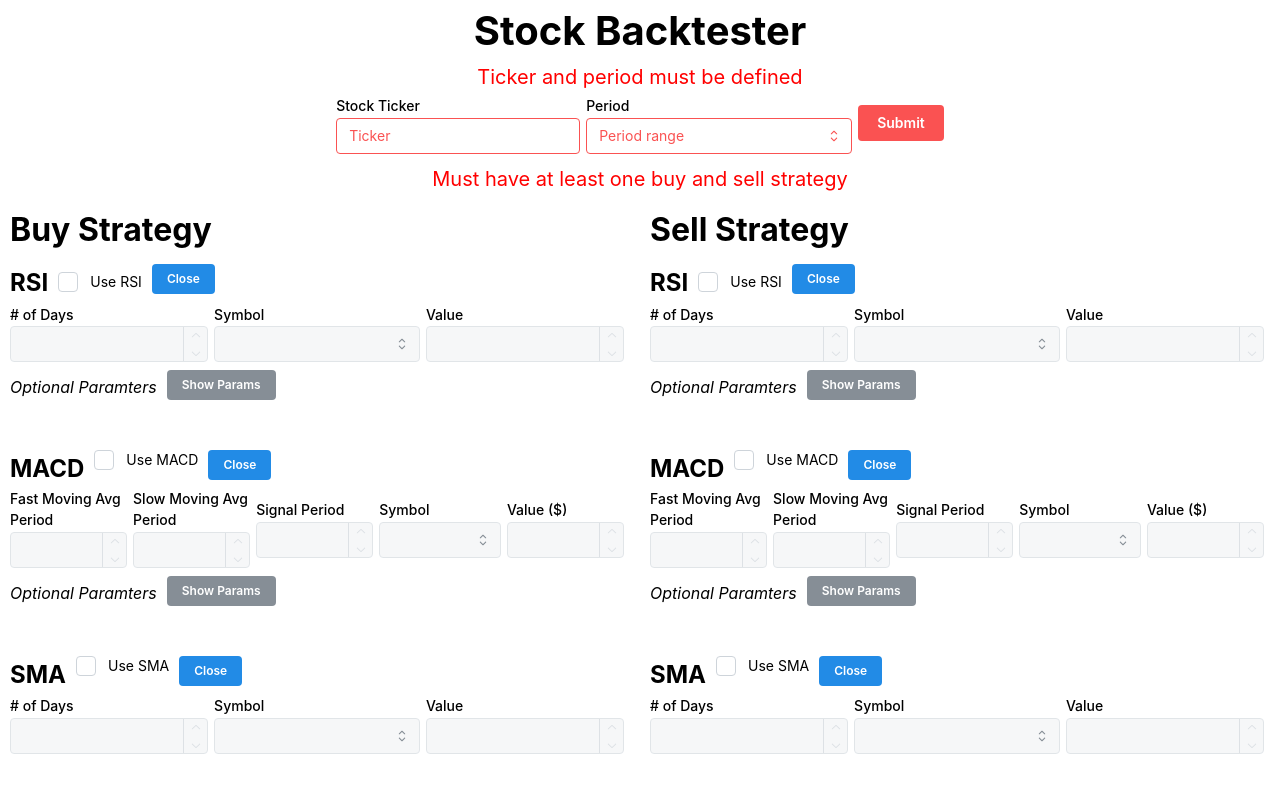
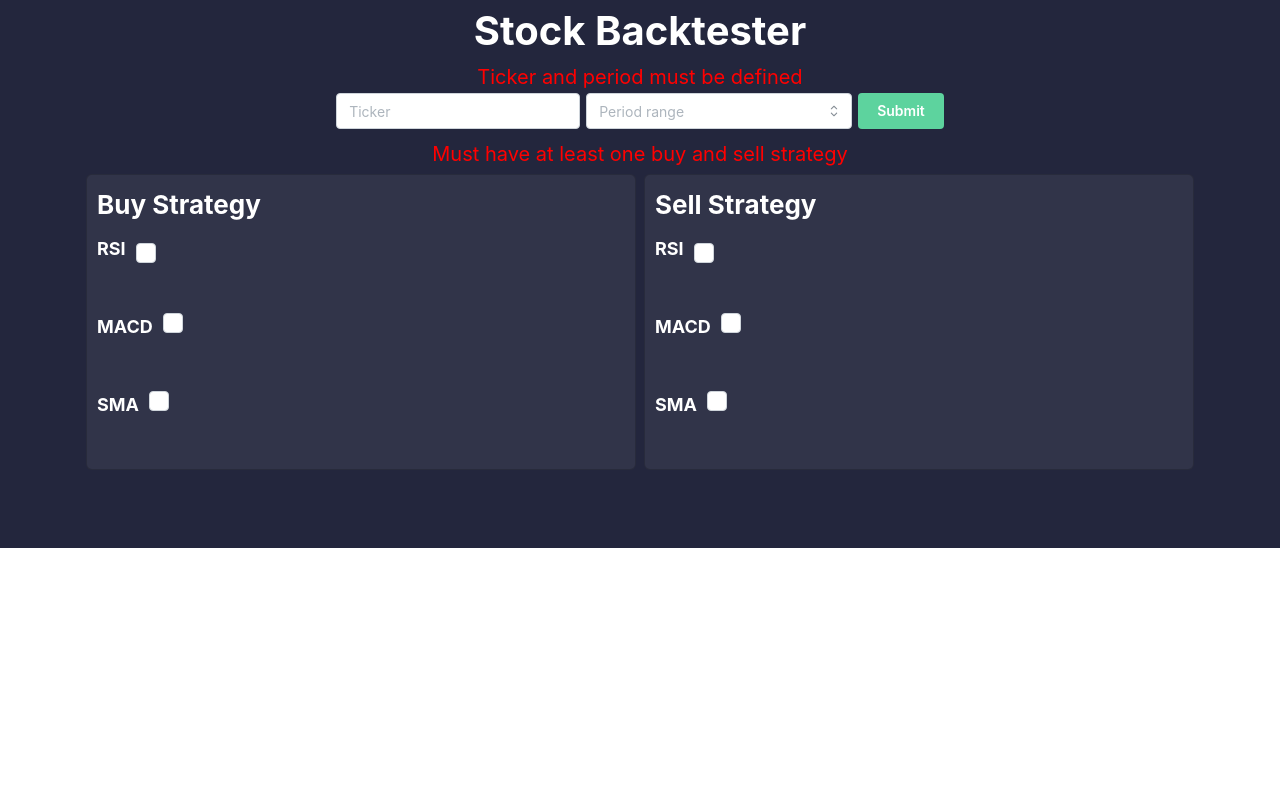
Before and after one commit to benmagevney/Backtester, a React (Create React App) app: page / in a window 1280 px wide. Shown: the top 792 px of the page. Built offline with nearby package versions, Linux system fonts and the light colour scheme.

Commit message:
Updated Styling

```diff
--- a/package.json
+++ b/package.json
@@ -17,6 +17,8 @@
     "@types/react": "^18.0.0",
     "@types/react-dom": "^18.0.0",
     "axios": "^1.6.2",
+    "bootstrap": "^5.3.2",
+    "bootstrap-icons": "^1.11.2",
     "chart.js": "^4.4.1",
     "react": "^18.2.0",
     "react-chartjs-2": "^5.2.0",
--- a/src/App.tsx
+++ b/src/App.tsx
@@ -1,5 +1,6 @@
 import { useState } from 'react';
-
+import 'bootstrap/dist/css/bootstrap.min.css';
+import 'bootstrap-icons/font/bootstrap-icons.css';
 
 import './App.css';
 import { DataType } from './utils/App.type';
@@ -17,19 +18,26 @@ function App() {
 
   console.log(backtesterData);
   return (
+    <div style={{background:'rgba(35,38,61,255)'}}>
         <MantineProvider>
-      <div style={{ fontSize: "40px", textAlign: "center", fontWeight: "bold" }}>Stock Backtester</div>
+        <div className = "container">
+          <div style={{ fontSize: "40px", color: "white", textAlign: "center", fontWeight: "bold" }}>Stock Backtester</div>
           <InputSelector setBacktesterData={setBacktesterData} setIsLoading={setIsLoading} />
           {isLoading ?
             <div style={{ display: "flex", justifyContent: "center", paddingTop: "30px" }}>
               <Loader size={60} />
             </div> : null}
+          </div>
+        </MantineProvider>
     {backtesterData ?
         <div className="chartContainer">
           <LineChart data={backtesterData} />
           <BuySellChart data={backtesterData} />
         </div> : null}
-    </MantineProvider>
+    <br/>
+    <br/>
+    <br/>
+    </div>
   );
 }
 
--- a/src/components/InputSelector.css
+++ b/src/components/InputSelector.css
@@ -4,6 +4,7 @@
     align-content: center;
     /* justify-content: center; */
     align-items: center;
+    color: white;
 }
 
 .selectItem {
@@ -18,7 +19,6 @@
     flex: 1;
     flex-direction: column;
     align-content: center;
-    justify-content: center;
     padding: 10px;
 }
 
@@ -27,15 +27,17 @@
 }
 
 .title {
-    font-size: 32px;
+    font-size: 26px;
     font-weight: bold;
     margin-right: 10px;
+    color: white;
 }
 
 .statTitle {
-    font-size: 24px;
+    font-size: 18px;
     font-weight: bold;
     margin-right: 10px;
+    color: white;
 }
 
 .statHeading {
@@ -60,7 +62,7 @@
     /* flex-direction: column; */
     align-content: center;
     justify-content: center;
-    align-items: center;
+    align-items: stretch;
     /* padding: 10px; */
     padding-bottom: 10px;
 }
--- a/src/components/InputSelector.tsx
+++ b/src/components/InputSelector.tsx
@@ -222,10 +222,10 @@ export function InputSelector({ setBacktesterData, setIsLoading }: SelectorProps
             {invalidPost ? <div className="error">Invalid post input. Fix errors and submit again.</div> : null}
             {invalidTickerPeriod ? <div className="error">Ticker and period must be defined</div> : null}
             <div className='topGroup'>
-                <TextInput className="selectItem" label="Stock Ticker" placeholder={"Ticker"} value={ticker === null ? undefined : ticker}
+                <TextInput className="selectItem" placeholder={"Ticker"} value={ticker === null ? undefined : ticker}
                     onChange={(event) => setTicker(event.currentTarget.value)}
-                    error={ticker === null} />
-                <Select className="selectItem" label="Period" placeholder="Period range"
+                />
+                <Select className="selectItem" placeholder="Period range"
                     data={[
                         { value: '1y', label: '1 Year' },
                         { value: '2y', label: '2 Years' },
@@ -235,18 +235,18 @@ export function InputSelector({ setBacktesterData, setIsLoading }: SelectorProps
                         { value: 'max', label: 'Max' },
                     ]}
                     onChange={(value) => setPeriod(value)}
-                    error={period == undefined} />
-                <Button variant="filled" onClick={handleSubmit} color="red">Submit</Button>
+                    error={period === undefined} />
+                <Button variant="filled" onClick={handleSubmit} color="rgba(93,211,158,255)" >Submit</Button>
             </div>
             {invalidStrategy ? <div className="error">Must have at least one buy and sell strategy</div> : null}
             <div className="strategies">
-                <div className="strategyColumn">
+                <div className="strategyColumn card m-1" style = {{background:'rgba(56,59,79,0.7)'}}>
                     <div className="title">Buy Strategy</div>
                     <RSISelector useRSI={useBuyRSI} setRSI={setUseBuyRSI} RSIDays={buyRSIDays} setRSIDays={setBuyRSIDays} RSISymbol={buyRSISymbol} setRSISymbol={setBuyRSISymbol} RSIValue={buyRSIValue} setRSIValue={setBuyRSIValue} RSISlope={buyRSISlope} setRSISlope={setBuyRSISlope} />
                     <MACDSelector useMACD={useBuyMACD} setMACD={setUseBuyMACD} MACDFast={buyMACDFast} setMACDFast={setBuyMACDFast} MACDSlow={buyMACDSlow} setMACDSlow={setBuyMACDSlow} MACDSignal={buyMACDSignal} setMACDSignal={setBuyMACDSignal} MACDSymbol={buyMACDSymbol} setMACDSymbol={setBuyMACDSymbol} MACDValue={buyMACDValue} setMACDValue={setBuyMACDValue} MACDSlope={buyMACDSlope} setMACDSlope={setBuyMACDSlope} MACDSignalOptional={buyMACDSignalOptional} setMACDSignalOptional={setBuyMACDSignalOptional} MACDSignalSlope={buyMACDSignalSlope} setMACDSignalSlope={setBuyMACDSignalSlope} MACDSignalDiff={buyMACDSignalDiff} setMACDSignalDiff={setBuyMACDSignalDiff} />
                     <SMASelector useSMA={useBuySMA} setSMA={setUseBuySMA} SMADays={buySMADays} setSMADays={setBuySMADays} SMASymbol={buySMASymbol} setSMASymbol={setBuySMASymbol} SMAValue={buySMAValue} setSMAValue={setBuySMAValue} />
                 </div>
-                <div className="strategyColumn">
+                <div className="strategyColumn card m-1" style = {{background:'rgba(56,59,79,0.7)'}}>
                     <div className="title">Sell Strategy</div>
                     <RSISelector useRSI={useSellRSI} setRSI={setUseSellRSI} RSIDays={sellRSIDays} setRSIDays={setSellRSIDays} RSISymbol={sellRSISymbol} setRSISymbol={setSellRSISymbol} RSIValue={sellRSIValue} setRSIValue={setSellRSIValue} RSISlope={sellRSISlope} setRSISlope={setSellRSISlope} />
                     <MACDSelector useMACD={useSellMACD} setMACD={setUseSellMACD} MACDFast={sellMACDFast} setMACDFast={setSellMACDFast} MACDSlow={sellMACDSlow} setMACDSlow={setSellMACDSlow} MACDSignal={sellMACDSignal} setMACDSignal={setSellMACDSignal} MACDSymbol={sellMACDSymbol} setMACDSymbol={setSellMACDSymbol} MACDValue={sellMACDValue} setMACDValue={setSellMACDValue} MACDSlope={sellMACDSlope} setMACDSlope={setSellMACDSlope} MACDSignalOptional={sellMACDSignalOptional} setMACDSignalOptional={setSellMACDSignalOptional} MACDSignalSlope={sellMACDSignalSlope} setMACDSignalSlope={setSellMACDSignalSlope} MACDSignalDiff={sellMACDSignalDiff} setMACDSignalDiff={setSellMACDSignalDiff} />
--- a/src/components/MACDSelector.tsx
+++ b/src/components/MACDSelector.tsx
@@ -29,7 +29,7 @@ type MACDSelectorProps = {
 
 export function MACDSelector({ useMACD, setMACD, MACDFast, setMACDFast, MACDSlow, setMACDSlow, MACDSignal, setMACDSignal, MACDSymbol, setMACDSymbol, MACDValue, setMACDValue, MACDSlope, setMACDSlope, MACDSignalOptional, setMACDSignalOptional, MACDSignalSlope, setMACDSignalSlope, MACDSignalDiff, setMACDSignalDiff }: MACDSelectorProps) {
 
-    const [opened, setOpened] = useState<boolean>(true);
+    const [opened, setOpened] = useState<boolean>(false);
 
     const [optionalOpened, { toggle }] = useDisclosure(false);
 
@@ -75,37 +75,34 @@ export function MACDSelector({ useMACD, setMACD, MACDFast, setMACDFast, MACDSlow
                 <div className="statTitle">MACD</div>
                 <Checkbox
                     checked={useMACD}
-                    label="Use MACD"
                     onChange={() => toggleUseMACD()}
                 />
-                <Button style={{ marginLeft: "10px" }} size="xs" onClick={() => setOpened(!opened)}>{opened ? "Close" : "Show Details"}</Button>
             </div>
             <Collapse in={opened}>
                 <div className="selectGroup">
-                    <NumberInput disabled={!useMACD} className="selectItem" label="Fast Moving Avg Period" value={MACDFast} onChange={(value) => setMACDFast(typeof value === "number" ? value : parseInt(value))} min={0}
+                    <NumberInput disabled={!useMACD} className="selectItem" label="Fast Moving Avg" style={{color: "white"}} value={MACDFast} onChange={(value) => setMACDFast(typeof value === "number" ? value : parseInt(value))} min={0}
                         error={useMACD && (typeof MACDFast !== "number" || Number.isNaN(MACDFast))} />
-                    <NumberInput disabled={!useMACD} className="selectItem" label="Slow Moving Avg Period" value={MACDSlow} onChange={(value) => setMACDSlow(typeof value === "number" ? value : parseInt(value))} min={0}
+                    <NumberInput disabled={!useMACD} className="selectItem" label="Slow Moving Avg" style={{color: "white"}} value={MACDSlow} onChange={(value) => setMACDSlow(typeof value === "number" ? value : parseInt(value))} min={0}
                         error={useMACD && (typeof MACDSlow !== "number" || Number.isNaN(MACDSlow))} />
-                    <NumberInput disabled={!useMACD} className="selectItem" label="Signal Period" value={MACDSignal} onChange={(value) => setMACDSignal(typeof value === "number" ? value : parseInt(value))} min={0}
+                    <NumberInput disabled={!useMACD} className="selectItem" label="Signal Period" style={{color: "white"}} value={MACDSignal} onChange={(value) => setMACDSignal(typeof value === "number" ? value : parseInt(value))} min={0}
                         error={useMACD && (typeof MACDSignal !== "number" || Number.isNaN(MACDSignal))} />
-                    <Select disabled={!useMACD} className="selectItem" label="Symbol"
+                    <Select disabled={!useMACD} className="selectItem" label="Symbol" style={{color: "white"}}
                         data={[">=", "<="]} value={MACDSymbol} onChange={(value) => setMACDSymbol(value == null ? undefined : value as SupportedSignal)}
                         error={useMACD && MACDSymbol === undefined} />
-                    <NumberInput disabled={!useMACD} className="selectItem" label="Value ($)" prefix="$" min={0} value={MACDValue} onChange={(value) => setMACDValue(typeof value === "number" ? value : parseInt(value))}
+                    <NumberInput disabled={!useMACD} className="selectItem" label="Value" style={{color: "white"}} min={0} value={MACDValue} onChange={(value) => setMACDValue(typeof value === "number" ? value : parseInt(value))}
                         error={useMACD && (typeof MACDValue !== "number" || Number.isNaN(MACDValue))} />
                 </div>
                 <div className="statHeader" style={{ paddingTop: "8px" }}>
-                    <div className="statHeading">Optional Paramters</div>
-                    <Button style={{ marginLeft: "10px" }} color="gray" size="xs" onClick={toggle}>{optionalOpened ? "Close" : "Show Params"}</Button>
+                    <Button style={{ marginLeft: "10px" }} color="gray" size="xs" onClick={toggle}>{optionalOpened ? "Close" : "Optional Paramters"}</Button>
                 </div>
 
                 <Collapse in={optionalOpened}>
                     <div className="selectGroup">
                         <div className="optionalTitle" style={{ paddingRight: "52px" }}>Slope</div>
-                        <Select className="selectItem" label="Symbol" value={MACDSlope.symbol} onChange={(value) => saveMACDSlope("symbol", value == null ? undefined : value as SupportedSignal)}
+                        <Select className="selectItem" label="Symbol"  value={MACDSlope.symbol} onChange={(value) => saveMACDSlope("symbol", value == null ? undefined : value as SupportedSignal)}
                             data={[">=", "<="]}
                             disabled={!useMACD} />
-                        <NumberInput className="selectItem" label="Value" prefix="$" min={0}
+                        <NumberInput className="selectItem" label="Value"  min={0}
                             value={MACDSlope.value} onChange={(value) => saveMACDSlope("value", typeof value === "number" ? value : parseInt(value))}
                             disabled={!useMACD} />
                     </div>
@@ -114,25 +111,25 @@ export function MACDSelector({ useMACD, setMACD, MACDFast, setMACDFast, MACDSlow
                         <Select className="selectItem" label="Symbol" value={MACDSignalOptional.symbol} onChange={(value) => saveMACDSignalOptional("symbol", value == null ? undefined : value as SupportedSignal)}
                             data={[">=", "<="]}
                             disabled={!useMACD} />
-                        <NumberInput className="selectItem" label="Value" prefix="$" min={0}
+                        <NumberInput className="selectItem" label="Value" min={0}
                             value={MACDSignalOptional.value} onChange={(value) => saveMACDSignalOptional("value", typeof value === "number" ? value : parseInt(value))}
                             disabled={!useMACD} />
                     </div>
                     <div className="selectGroup">
                         <div className="optionalTitle" >Signal Slope</div>
-                        <Select className="selectItem" label="Symbol" value={MACDSignalSlope.symbol} onChange={(value) => saveMACDSignalSlope("symbol", value == null ? undefined : value as SupportedSignal)}
+                        <Select className="selectItem" label="Symbol"  value={MACDSignalSlope.symbol} onChange={(value) => saveMACDSignalSlope("symbol", value == null ? undefined : value as SupportedSignal)}
                             data={[">=", "<="]}
                             disabled={!useMACD} />
-                        <NumberInput className="selectItem" label="Value" prefix="$" min={0}
+                        <NumberInput className="selectItem" label="Value"  min={0}
                             value={MACDSignalSlope.value} onChange={(value) => saveMACDSignalSlope("value", typeof value === "number" ? value : parseInt(value))}
                             disabled={!useMACD} />
                     </div>
                     <div className="selectGroup">
                         <div className="optionalTitle" style={{ paddingRight: "18px" }}>Signal Diff</div>
-                        <Select className="selectItem" label="Symbol" value={MACDSignalDiff.symbol} onChange={(value) => saveMACDSignalDiff("symbol", value == null ? undefined : value as SupportedSignal)}
+                        <Select className="selectItem" label="Symbol"  value={MACDSignalDiff.symbol} onChange={(value) => saveMACDSignalDiff("symbol", value == null ? undefined : value as SupportedSignal)}
                             data={[">=", "<="]}
                             disabled={!useMACD} />
-                        <NumberInput className="selectItem" label="Value" prefix="$" min={0}
+                        <NumberInput className="selectItem" label="Value"  min={0}
                             value={MACDSignalDiff.value} onChange={(value) => saveMACDSignalDiff("value", typeof value === "number" ? value : parseInt(value))}
                             disabled={!useMACD} />
                     </div>
--- a/src/components/RSISelector.tsx
+++ b/src/components/RSISelector.tsx
@@ -19,7 +19,7 @@ type RSISelectorProps = {
 
 export function RSISelector({ useRSI, setRSI, RSIDays, setRSIDays, RSISymbol, setRSISymbol, RSIValue, setRSIValue, RSISlope, setRSISlope }: RSISelectorProps) {
 
-    const [opened, setOpened] = useState<boolean>(true);
+    const [opened, setOpened] = useState<boolean>(false);
 
     const [optionalOpened, { toggle }] = useDisclosure(false);
 
@@ -47,10 +47,8 @@ export function RSISelector({ useRSI, setRSI, RSIDays, setRSIDays, RSISymbol, se
                 <Checkbox
                     style={{ paddingTop: "8px" }}
                     checked={useRSI}
-                    label="Use RSI"
                     onChange={() => toggleUseRSI()}
                 />
-                <Button style={{ marginLeft: "10px" }} size="xs" onClick={() => setOpened(!opened)}>{opened ? "Close" : "Show Details"}</Button>
             </div>
             <Collapse in={opened}>
                 <div className="selectGroup">
@@ -58,16 +56,15 @@ export function RSISelector({ useRSI, setRSI, RSIDays, setRSIDays, RSISymbol, se
                         min={0}
                         value={RSIDays} onChange={(value) => setRSIDays(typeof value === "number" ? value : parseInt(value))}
                         disabled={!useRSI} error={useRSI && (typeof RSIDays !== "number" || Number.isNaN(RSIDays))} />
-                    <Select className="selectItem" label="Symbol" value={RSISymbol} onChange={(value) => setRSISymbol(value == null ? undefined : value as SupportedSignal)}
+                    <Select className="selectItem" label="Symbol"  value={RSISymbol} onChange={(value) => setRSISymbol(value == null ? undefined : value as SupportedSignal)}
                         data={[">=", "<="]}
                         disabled={!useRSI} error={useRSI && RSISymbol === undefined} />
-                    <NumberInput className="selectItem" label="Value" prefix="$" min={0}
+                    <NumberInput className="selectItem" label="Value" min={0}
                         value={RSIValue} onChange={(value) => setRSIValue(typeof value === "number" ? value : parseInt(value))}
                         disabled={!useRSI} error={useRSI && (typeof RSIValue !== "number" || Number.isNaN(RSIValue))} />
                 </div>
                 <div className="statHeader" style={{ paddingTop: "8px" }}>
-                    <div className="statHeading">Optional Paramters</div>
-                    <Button style={{ marginLeft: "10px" }} color="gray" size="xs" onClick={toggle}>{optionalOpened ? "Close" : "Show Params"}</Button>
+                    <Button style={{ marginLeft: "10px" }} color="gray" size="xs" onClick={toggle}>{optionalOpened ? "Close" : "Optional Paramters"}</Button>
                 </div>
 
                 <Collapse in={optionalOpened}>
@@ -76,7 +73,7 @@ export function RSISelector({ useRSI, setRSI, RSIDays, setRSIDays, RSISymbol, se
                         <Select className="selectItem" label="Symbol" value={RSISlope.symbol} onChange={(value) => saveOptionalSlope("symbol", value == null ? undefined : value as SupportedSignal)}
                             data={[">=", "<="]}
                             disabled={!useRSI} />
-                        <NumberInput className="selectItem" label="Value" prefix="$" min={0}
+                        <NumberInput className="selectItem" label="Value" min={0}
                             value={RSISlope.value} onChange={(value) => saveOptionalSlope("value", typeof value === "number" ? value : parseInt(value))}
                             disabled={!useRSI} />
                     </div>
--- a/src/components/SMASelector.tsx
+++ b/src/components/SMASelector.tsx
@@ -16,7 +16,7 @@ type SMASelectorProps = {
 
 export function SMASelector({ useSMA, setSMA, SMADays, setSMADays, SMASymbol, setSMASymbol, SMAValue, setSMAValue }: SMASelectorProps) {
 
-    const [opened, setOpened] = useState<boolean>(true);
+    const [opened, setOpened] = useState<boolean>(false);
 
     const toggleUseSMA = () => {
         setSMA(!useSMA);
@@ -34,20 +34,18 @@ export function SMASelector({ useSMA, setSMA, SMADays, setSMADays, SMASymbol, se
                 <div className="statTitle">SMA</div>
                 <Checkbox
                     checked={useSMA}
-                    label="Use SMA"
                     onChange={() => toggleUseSMA()}
                 />
-                <Button style={{ marginLeft: "10px" }} size="xs" onClick={() => setOpened(!opened)}>{opened ? "Close" : "Show Details"}</Button>
             </div>
             <Collapse in={opened}>
                 <div className="selectGroup">
-                    <NumberInput className="selectItem" label="# of Days" min={0}
+                    <NumberInput className="selectItem" label="# of Days" style={{color: "white"}} min={0}
                         value={SMADays} onChange={(value) => setSMADays(typeof value === "number" ? value : parseInt(value))}
                         disabled={!useSMA} error={useSMA && (typeof SMADays !== "number" || Number.isNaN(SMADays))} />
-                    <Select className="selectItem" label="Symbol" value={SMASymbol} onChange={(value) => setSMASymbol(value == null ? undefined : value as SupportedSignal)}
+                    <Select className="selectItem" label="Symbol" style={{color: "white"}} value={SMASymbol} onChange={(value) => setSMASymbol(value == null ? undefined : value as SupportedSignal)}
                         data={[">=", "<="]}
                         disabled={!useSMA} error={useSMA && SMASymbol === undefined} />
-                    <NumberInput className="selectItem" label="Value" prefix="$" min={0}
+                    <NumberInput className="selectItem" label="Value" style={{color: "white"}} min={0}
                         value={SMAValue} onChange={(value) => setSMAValue(typeof value === "number" ? value : parseInt(value))}
                         disabled={!useSMA} error={useSMA && (typeof SMAValue !== "number" || Number.isNaN(SMAValue))} />
                 </div>
```
Also changed, not shown: 2 other files (tests, documents, lock files or other folders). Lines whose indentation alone changed are shown as unchanged.
